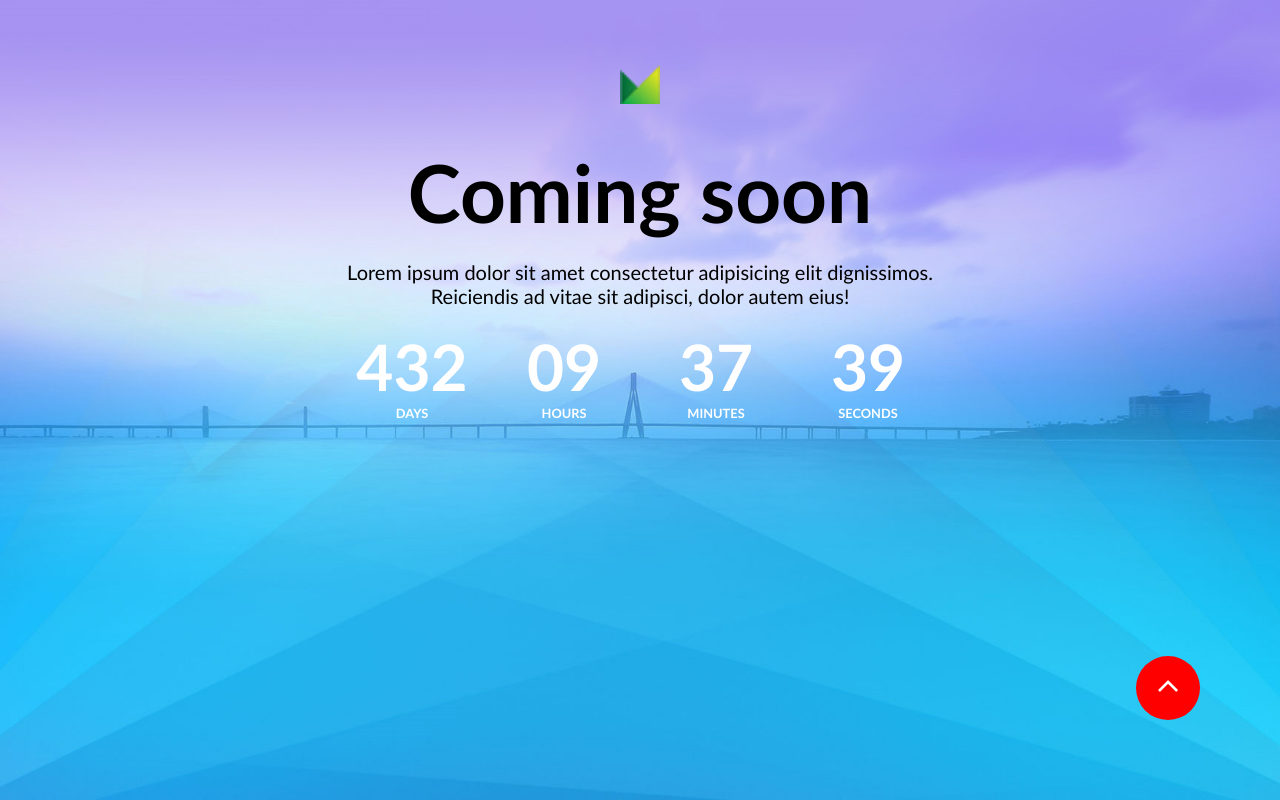
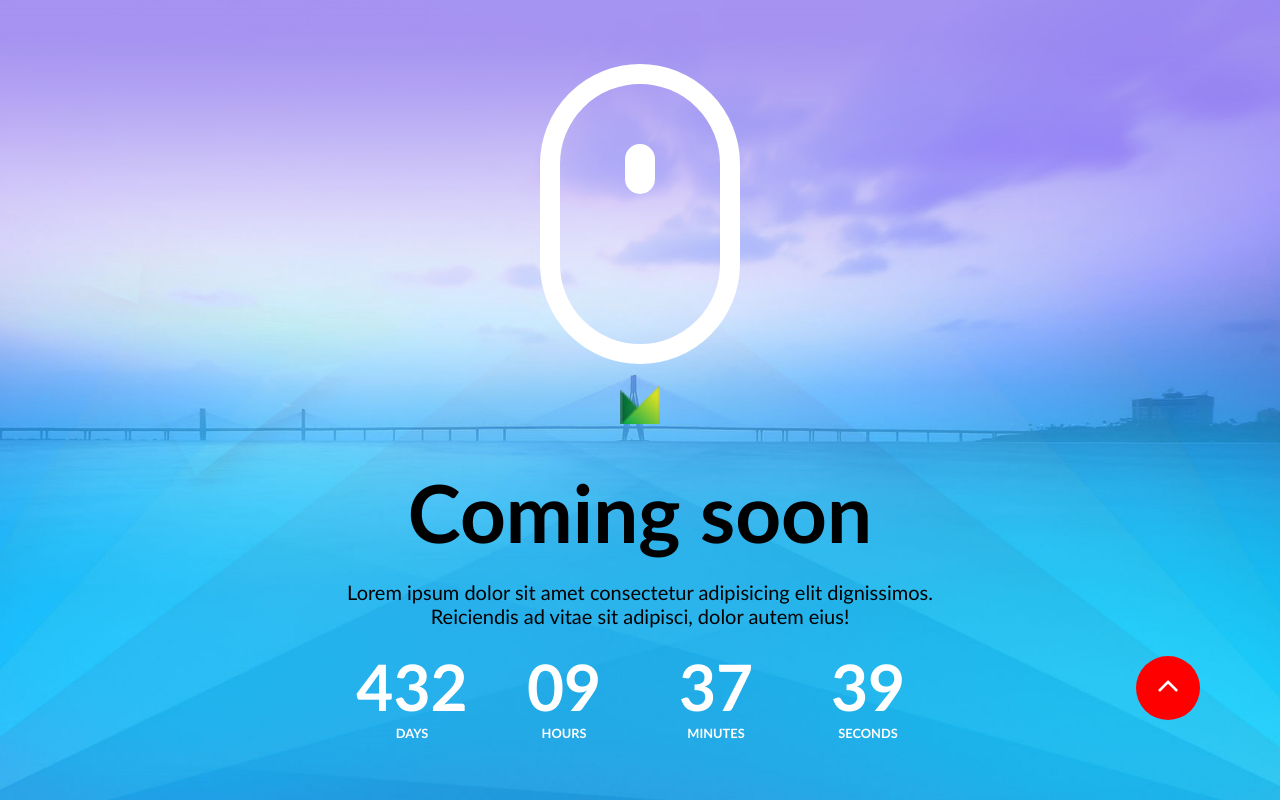
Before and after one commit to AinaEin/48_grupe_coming_soon, a website: page index.html in a window 1280 px wide. Shown: the top 800 px of the page. Drawn offline with Linux system fonts and the light colour scheme.

Commit message:
Static mouse design using pseudo element before #6

```diff
--- /dev/null
+++ b/css/mouse.css
@@ -0,0 +1,18 @@
+.mouse {
+    width: 2em;
+    height: 3em;
+    font-size: 100px;
+    border: 0.2em solid #fff;
+    border-radius: 1em;
+}
+
+.mouse::before {
+    content: '';
+    display: block;
+    width: 0.3em;
+    height: 0.5em;
+    margin-left: calc(50% - 0.15em);
+    margin-top: 0.6em;
+    background-color: #fff;
+    border-radius: 0.15em;
+}
--- a/index.html
+++ b/index.html
@@ -19,6 +19,7 @@
     <link rel="stylesheet" href="./css/button.css">
     <link rel="stylesheet" href="./css/clock.css">
     <link rel="stylesheet" href="./css/progress-bar.css">
+    <link rel="stylesheet" href="./css/mouse.css">
     <!-- custom -->
     <link rel="stylesheet" href="./css/main.css">
 </head>
@@ -27,6 +28,7 @@
     <main>
         <section class="container hero bg-primary">
             <div class="row-short">
+                <div class="mouse"></div>
                 <img class="logo" src=./img/logo.png alt="Logo">
                 <h1 class="main-title">Coming soon</h1>
                 <p class="description">Lorem ipsum dolor sit amet consectetur adipisicing elit dignissimos.
```
